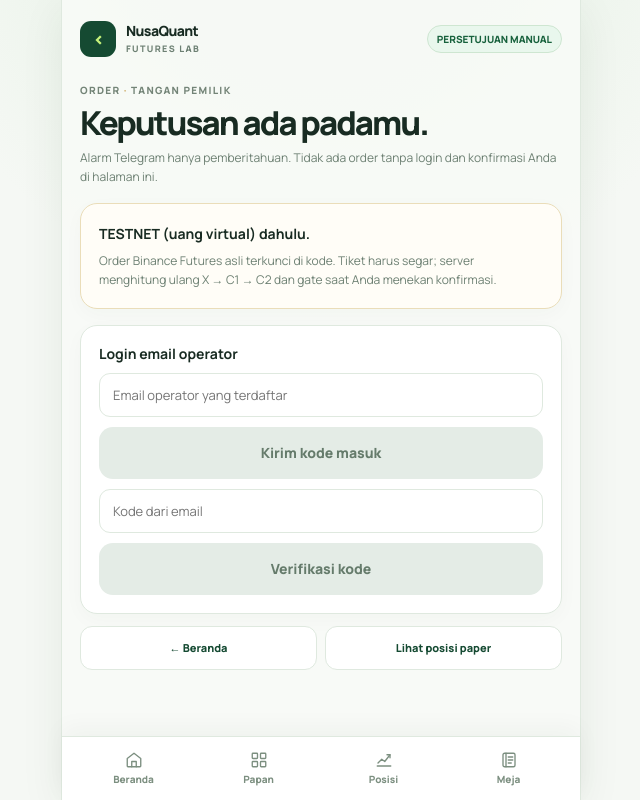
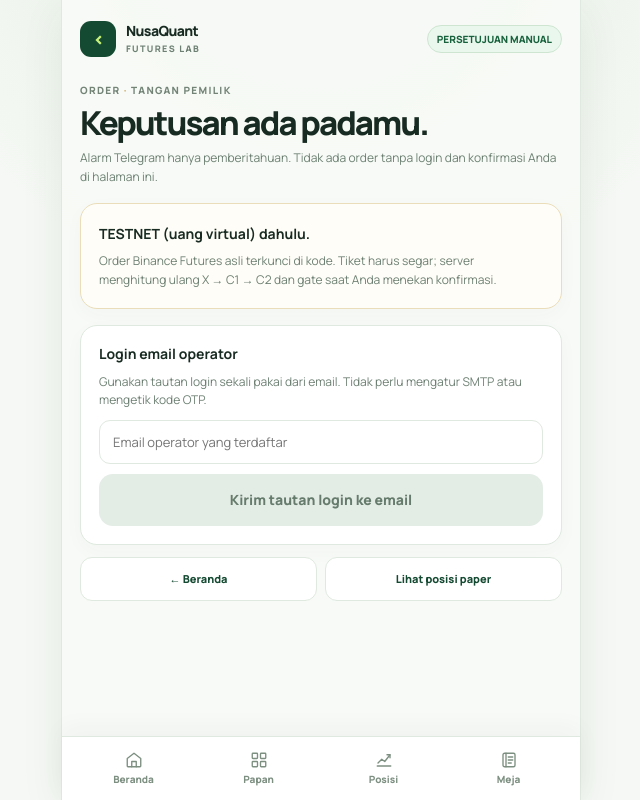
Before and after one commit to tokomarkett-svg/nusaquant-futures-lab, a Next.js app in the folder apps/web/: page /hp/entri in a window 1280 px wide. Shown: the whole page, without its empty margins (319-959 px from the left). Built offline with nearby package versions, Linux system fonts and the light colour scheme; no server answers.

Commit message:
fix(auth): use default Supabase magic link instead of custom email OTP

```diff
--- a/apps/web/app/hp/entri/ApprovalClient.tsx
+++ b/apps/web/app/hp/entri/ApprovalClient.tsx
@@ -18,7 +18,6 @@
     return url && key ? createClient(url, key) : null;
   }, []);
   const [email, setEmail] = useState('');
-  const [otp, setOtp] = useState('');
   const [token, setToken] = useState<string | null>(null);
   const [ticket, setTicket] = useState<Ticket | null>(null);
   const [executionEnabled, setExecutionEnabled] = useState(false);
@@ -36,18 +35,20 @@
     return () => subscription.unsubscribe();
   }, [client]);
 
-  const sendCode = async () => {
+  const sendLink = async () => {
     if (!client) return;
     setBusy(true); setStatus('');
-    const { error } = await client.auth.signInWithOtp({ email: email.trim(), options: { shouldCreateUser: false } });
-    setStatus(error ? `Gagal kirim kode: ${error.message}` : 'Kode login dikirim ke email operator yang terdaftar.');
-    setBusy(false);
-  };
-  const verifyCode = async () => {
-    if (!client) return;
-    setBusy(true); setStatus('');
-    const { error } = await client.auth.verifyOtp({ email: email.trim(), token: otp.trim(), type: 'email' });
-    setStatus(error ? `Kode salah/kedaluwarsa: ${error.message}` : 'Login berhasil. Periksa tiket terbaru sebelum konfirmasi.');
+    // Supabase default template sends a one-time Magic Link (no custom SMTP required).
+    // Redirect to this exact origin; keep only the symbol/side needed for the preview.
+    const redirect = new URL('/hp/entri', window.location.origin);
+    if (/^[A-Z0-9]{2,24}USDT$/.test(symbol) && side) {
+      redirect.searchParams.set('symbol', symbol);
+      redirect.searchParams.set('side', side);
+    }
+    const { error } = await client.auth.signInWithOtp({
+      email: email.trim(), options: { shouldCreateUser: false, emailRedirectTo: redirect.toString() },
+    });
+    setStatus(error ? `Gagal kirim tautan: ${error.message}` : 'Jika email ini terdaftar, tautan login satu kali akan dikirim. Buka dari email Anda di browser HP.');
     setBusy(false);
   };
   const preview = async () => {
@@ -92,10 +93,9 @@
     {!client ? <div className="hp-error">Login Supabase belum dikonfigurasi. Tidak ada order yang dapat dikirim.</div> : !token ? (
       <div className="hp-card hp-guide" style={{ display: 'grid', gap: 10 }}>
         <b>Login email operator</b>
+        <p className="hp-lede" style={{ margin: 0 }}>Gunakan tautan login sekali pakai dari email. Tidak perlu mengatur SMTP atau mengetik kode OTP.</p>
         <input type="email" autoComplete="email" placeholder="Email operator yang terdaftar" value={email} onChange={e => setEmail(e.target.value)} className="hp-input" />
-        <button type="button" className="hp-install-button" disabled={busy || !email.trim()} onClick={() => void sendCode()}>Kirim kode masuk</button>
-        <input type="text" inputMode="numeric" autoComplete="one-time-code" placeholder="Kode dari email" value={otp} onChange={e => setOtp(e.target.value)} className="hp-input" />
-        <button type="button" className="hp-install-button" disabled={busy || !otp.trim()} onClick={() => void verifyCode()}>Verifikasi kode</button>
+        <button type="button" className="hp-install-button" disabled={busy || !email.trim()} onClick={() => void sendLink()}>Kirim tautan login ke email</button>
       </div>
     ) : (
       <>
```
Also changed, not shown: 2 other files (tests, documents, lock files or other folders).
